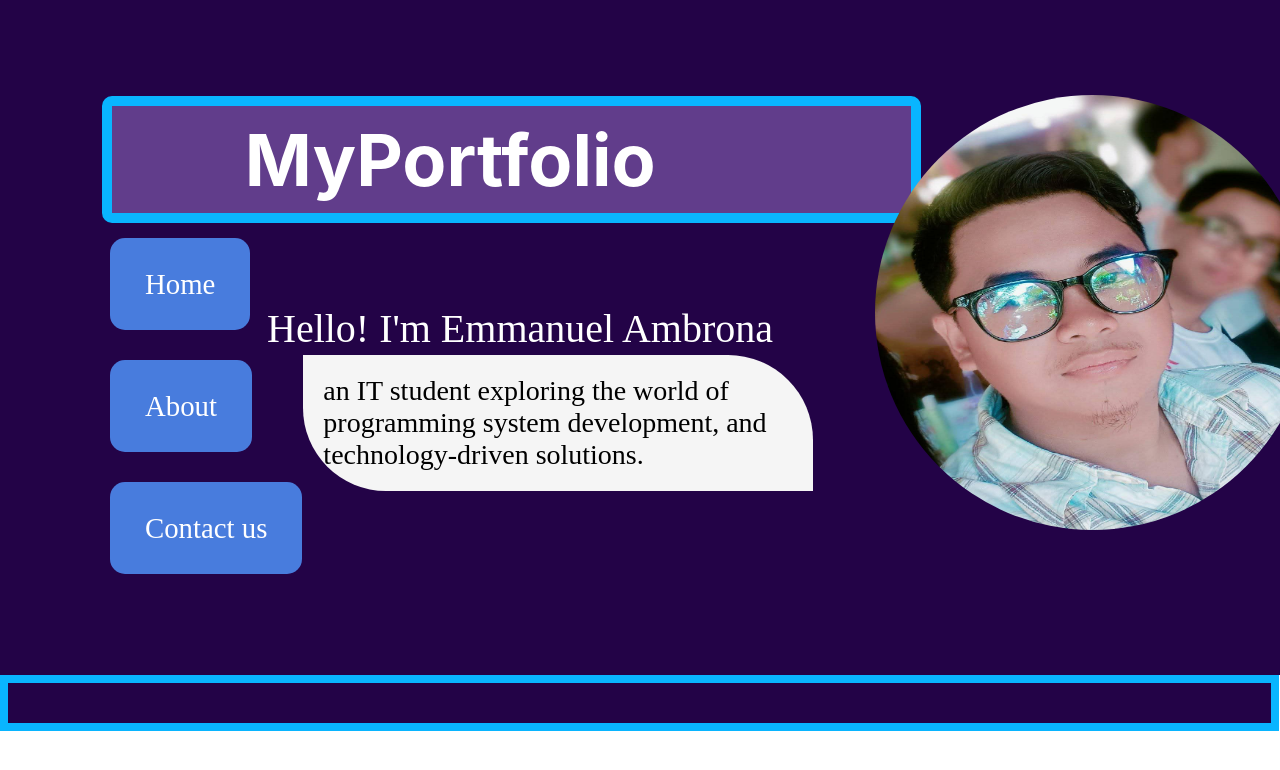
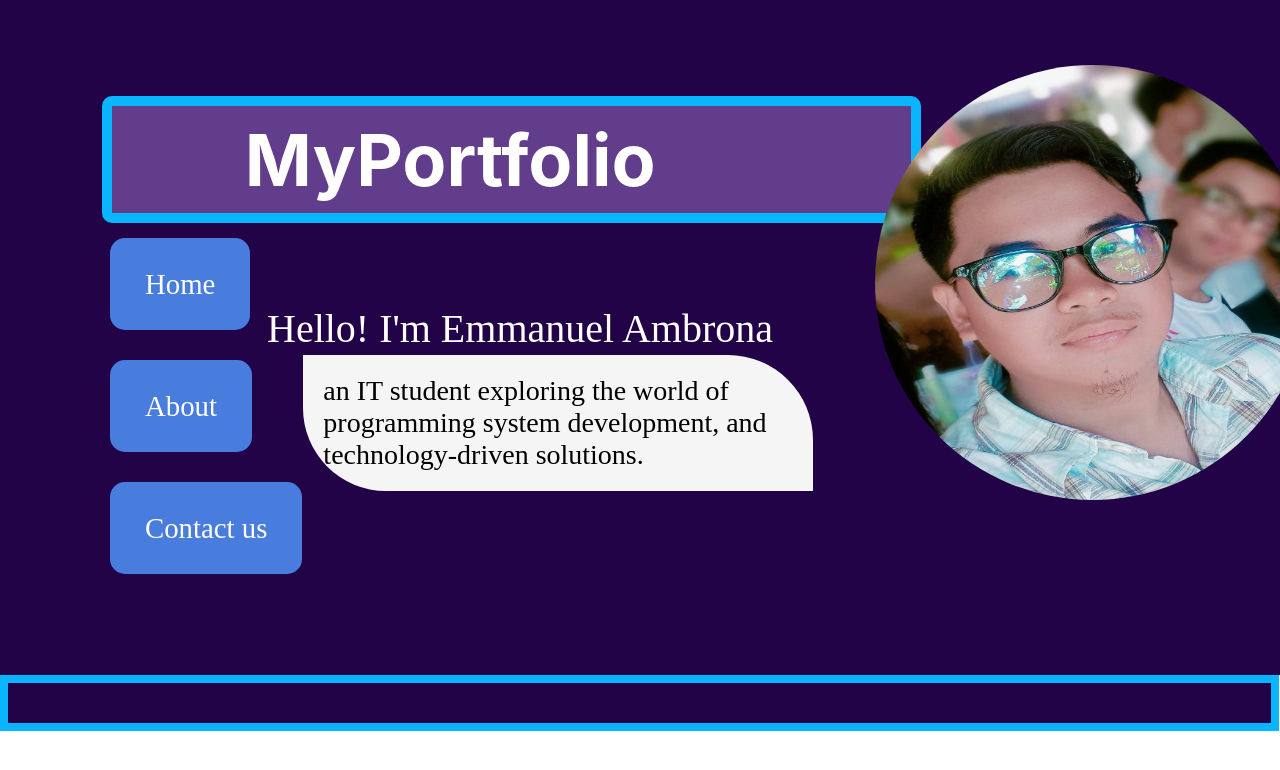
Before and after one commit to BitBard26/Ambrona_Emmanuel-_A., a plain HTML site: page index.html in a window 1280 px wide. Shown: the top 770 px of the page. Drawn offline with Linux system fonts and the light colour scheme.

Commit message:
Adjust image position in the image section

```diff
--- a/style.css
+++ b/style.css
@@ -85,7 +85,7 @@ a{
 
 .image-section img{
       position: absolute;
-     bottom:125px;
+     bottom:155px;
       margin-left: 57%;
       width: 435px;
       height: 435px;
```
